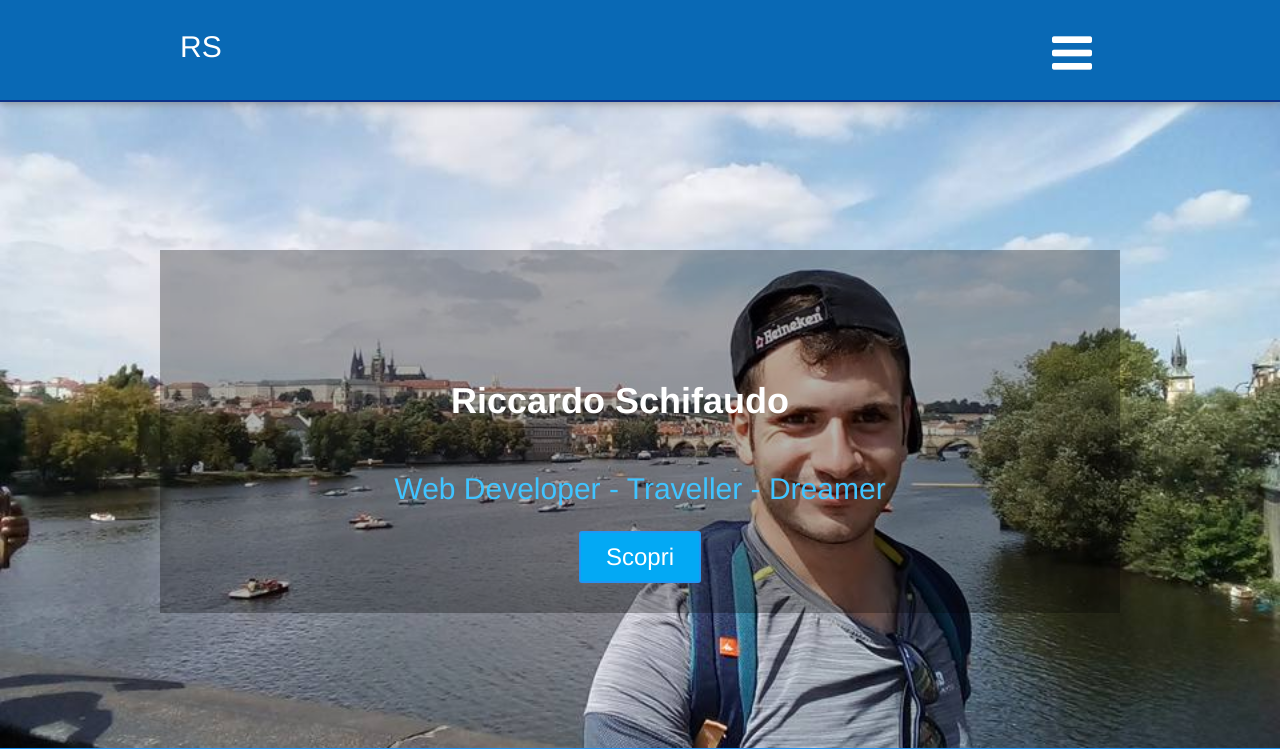
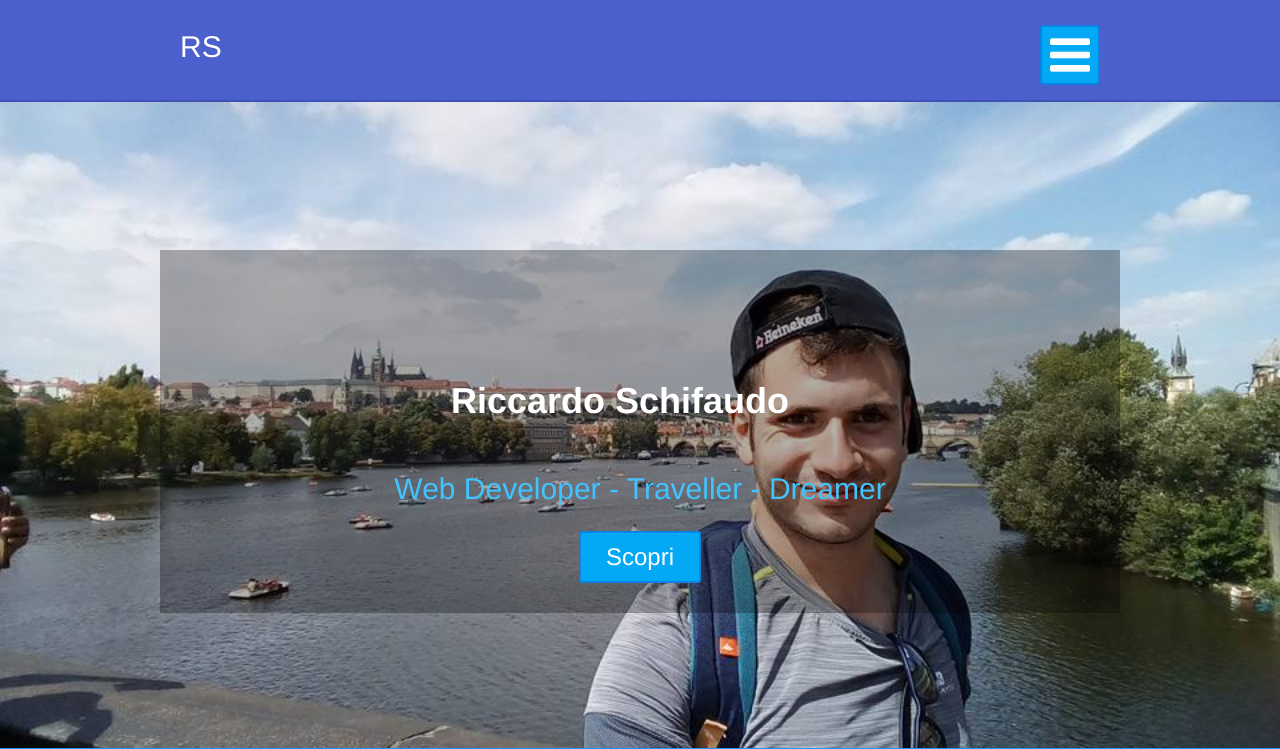
Before and after one commit to RiccardoSchifaudo94/schiri_site, a PHP site: page / in a window 1280 px wide. Shown: the top 749 px of the page. Run offline with PHP 8.4, Linux system fonts and the light colour scheme.

Commit message:
fix grafici

```diff
--- a/css/media.css
+++ b/css/media.css
@@ -4,7 +4,7 @@
 	}
 	.schiri_bkg_1{
 		background-size:cover;
-		background-image:url("../img/riccardo.jpg");
+		background-image: url("../img/riccardo.jpg");
 		background-position:center center;
 		background-attachment:none;
 		max-height:670px;
--- a/css/style.css
+++ b/css/style.css
@@ -13,13 +13,13 @@ body {
 }
 .schiri_header{
 	min-height:100px;
-	background-color: #0969b5;
+	background-color: #4b5fcd;
 	width:100%;
 	color:#fff;
 	position: fixed;
 	top: 0px;
-	border-bottom: 2px solid #0d338a;
-	box-shadow: 0px 0px 10px #818181;
+	border-bottom: 2px solid #3F51B5;
+	/* box-shadow: 2px 2px 5px #c5c5c5; */
 	z-index: 9999;
 }
 .schiri_sub_header{
@@ -79,10 +79,12 @@ body {
 	padding: 8px;
 	border-radius: 4px;
 	margin-right:20px;
+	border: 2px solid #0983e4;
+	background-color: #03a9f4;
 }
 .schiri_menu_active{
 	background-color: #03A9F4;
-	border: 2px solid #2196F3;
+	border: 2px solid #0d338a!important;
 }
 .schiri_title_section{
 	opacity: 0;
@@ -217,7 +219,7 @@ body {
     font-weight: 300;
     font-family: Helvetica;
     text-transform: capitalize;
-    border: 2px solid #2196F3;
+    border: 2px solid #0983e4;
 }
 .schiri_about{
 	background-color: #09adf8;
@@ -227,8 +229,8 @@ body {
 	min-height: 500px;
 	height:auto;
 	padding:20px;
-	background-color: #460a75;
-	border-top: 3px solid #381454;
+	background-color: #2196F3;
+	border-top: 3px solid #0971c4;
 }
 .schiri_skills{
 	background-color: #0969b5;
--- a/js/main.js
+++ b/js/main.js
@@ -10,7 +10,7 @@ $(document).ready(function(){
 		$('html, body').animate({
 			scrollTop: $('[name="' + $.attr(this, 'href').substr(1) + '"]').offset().top-100
 		}, 500);
-
+		$(".schiri_menu img").removeClass("schiri_menu_active");
 		return false;
 	});
 });
```
